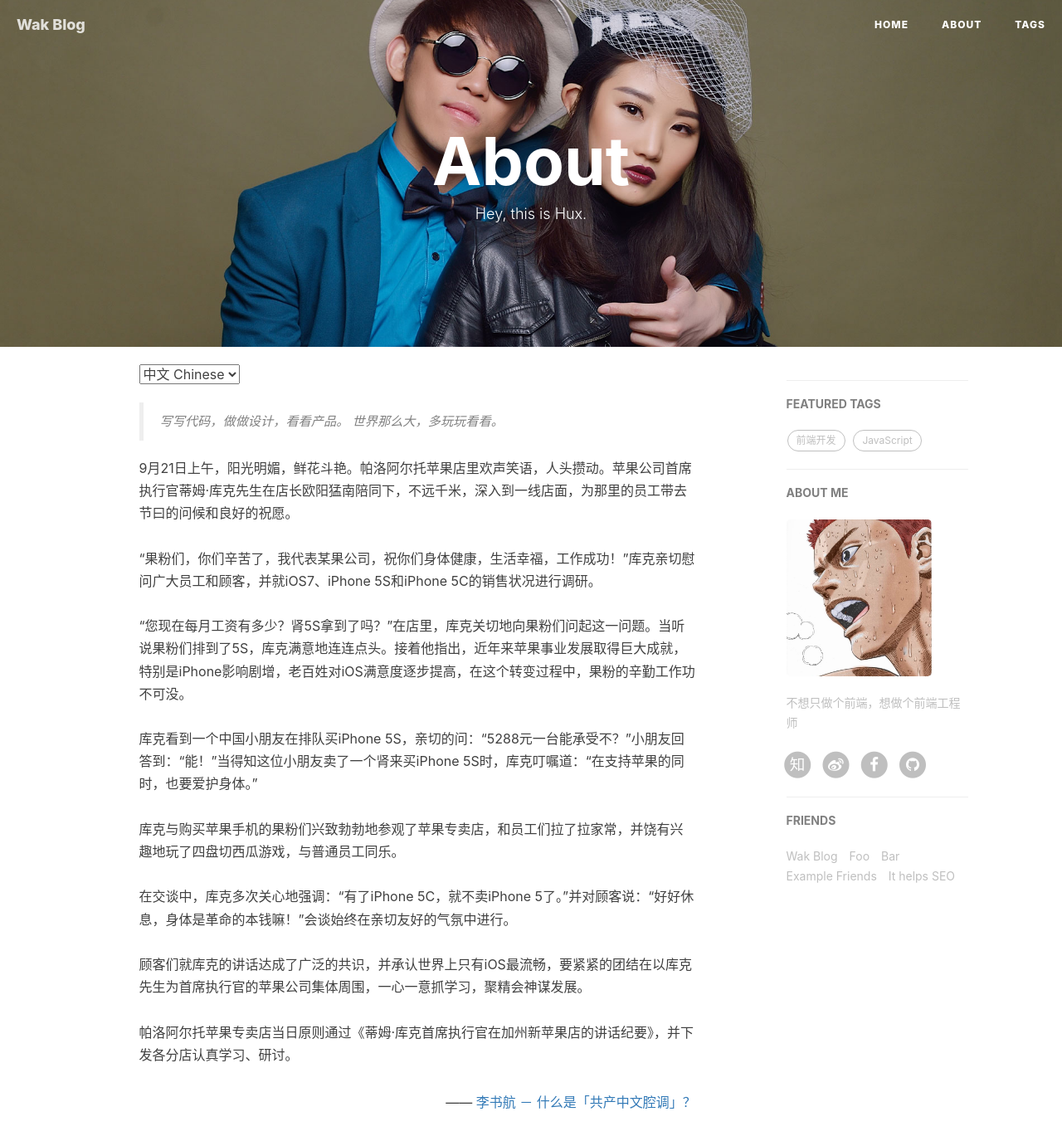
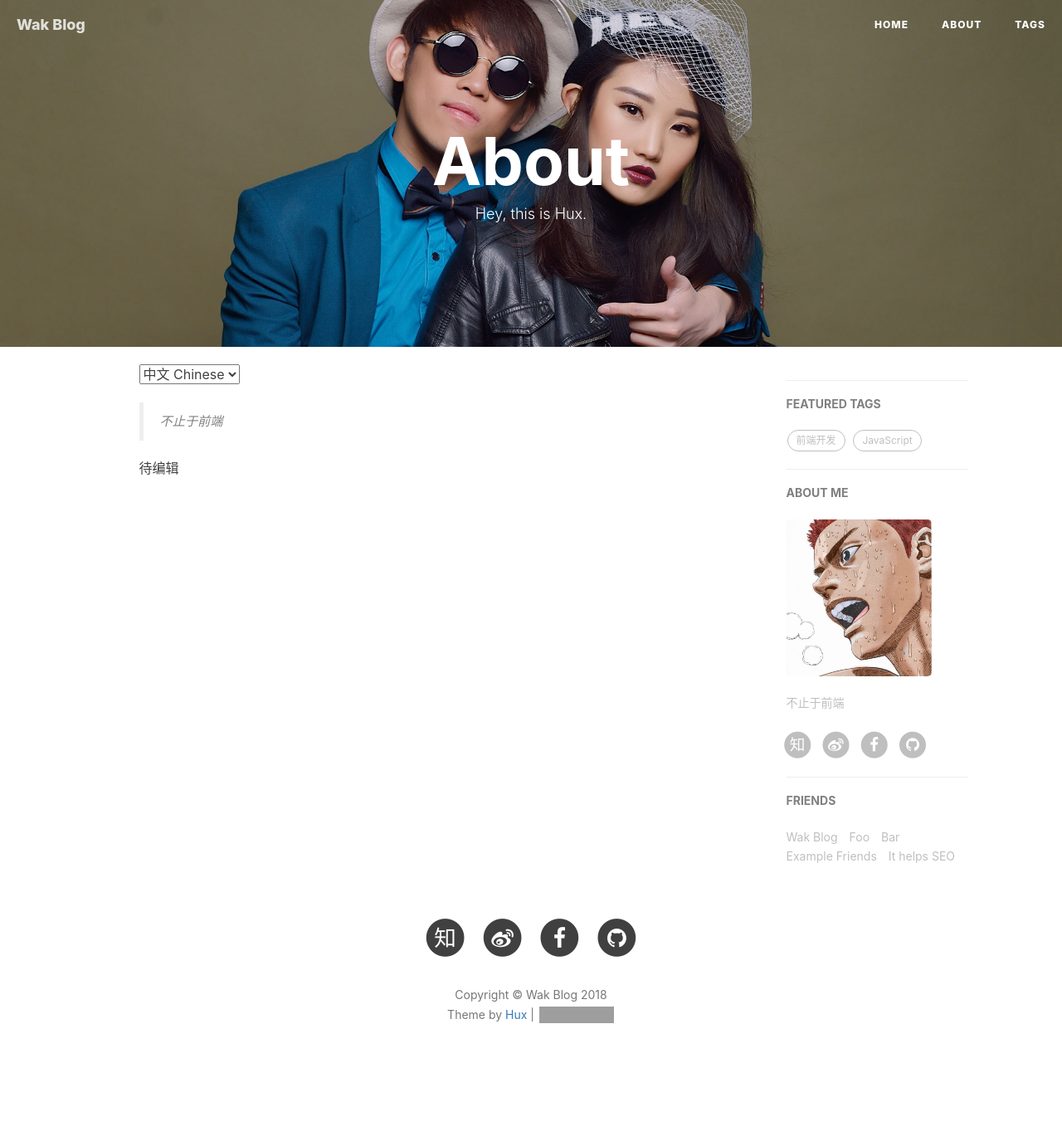
Before and after one commit to Jiansitewang/Jiansitewang.github.io, a Jekyll site: the page built from about.html, in a window 1280 px wide and 1400 px high. Shown: the top 1375 px of the window at 83% size. Built offline with Jekyll 4.4.1, drawn with Linux system fonts in a browser that asks for light colours; nearby versions of some CDN libraries; comment, search, counter and statistics services are not loaded; grey boxes are pictures that could not be loaded.

Commit message:
local review& about.html add

```diff
--- a/_config.yml
+++ b/_config.yml
@@ -68,7 +68,7 @@ ga_domain: huangxuan.me
 
 # Sidebar settings
 sidebar: true                           # whether or not using Sidebar.
-sidebar-about-description: "不想只做个前端，想做个前端工程师"
+sidebar-about-description: "不止于前端"
 sidebar-avatar: /img/avatar-Wak.jpg      # use absolute URL, seeing it's used in both `/` and `/about/`
 
 
--- a/_layouts/post.html
+++ b/_layouts/post.html
@@ -52,7 +52,7 @@ layout: default
                 <hr>
 
                 {% if site.duoshuo_share && site.duoshuo_username %}
-                <!-- 多说 Share start -->
+                <!-- Gitalk Share start -->
                 </style>
                 <div class="ds-share"
                     style="text-align: right"
--- a/about.html
+++ b/about.html
@@ -14,35 +14,17 @@ header-img: "img/about-bg.jpg"
 <!-- Chinese Version -->
 <div class="zh post-container">
     <blockquote>
-        写写代码，做做设计，看看产品。
-        世界那么大，多玩玩看看。
+        不止于前端
     </blockquote>
-    9月21日上午，阳光明媚，鲜花斗艳。帕洛阿尔托苹果店里欢声笑语，人头攒动。苹果公司首席执行官蒂姆·库克先生在店长欧阳猛南陪同下，不远千米，深入到一线店面，为那里的员工带去节曰的问候和良好的祝愿。<br><br>“果粉们，你们辛苦了，我代表某果公司，祝你们身体健康，生活幸福，工作成功！”库克亲切慰问广大员工和顾客，并就iOS7、iPhone 5S和iPhone 5C的销售状况进行调研。 <br><br>“您现在每月工资有多少？肾5S拿到了吗？”在店里，库克关切地向果粉们问起这一问题。当听说果粉们排到了5S，库克满意地连连点头。接着他指出，近年来苹果事业发展取得巨大成就，特别是iPhone影响剧增，老百姓对iOS满意度逐步提高，在这个转变过程中，果粉的辛勤工作功不可没。<br><br>库克看到一个中国小朋友在排队买iPhone 5S，亲切的问：“5288元一台能承受不？”小朋友回答到：“能！”当得知这位小朋友卖了一个肾来买iPhone 5S时，库克叮嘱道：“在支持苹果的同时，也要爱护身体。”<br><br>库克与购买苹果手机的果粉们兴致勃勃地参观了苹果专卖店，和员工们拉了拉家常，并饶有兴趣地玩了四盘切西瓜游戏，与普通员工同乐。<br><br>在交谈中，库克多次关心地强调：“有了iPhone 5C，就不卖iPhone 5了。”并对顾客说：“好好休息，身体是革命的本钱嘛！”会谈始终在亲切友好的气氛中进行。<br><br>顾客们就库克的讲话达成了广泛的共识，并承认世界上只有iOS最流畅，要紧紧的团结在以库克先生为首席执行官的苹果公司集体周围，一心一意抓学习，聚精会神谋发展。<br>
-    <br>帕洛阿尔托苹果专卖店当日原则通过《蒂姆·库克首席执行官在加州新苹果店的讲话纪要》，并下发各分店认真学习、研讨。
-
-    <p style="text-align:right;">
-        —— <a href="http://www.zhihu.com/question/19687065">李书航 － 什么是「共产中文腔调」？ </a>
-    </p>
+    待编辑
 
 </div>
 
 <!-- English Version -->
 <div class="en post-container">
     <blockquote>
-        Designer or Engineer, things in between.
+        More than Front end
     </blockquote>
-
-    <p>
-        Your work is going to fill a large part of your life, and the only way to be truly satisfied is to do what you believe is great work. And the only way to do great work is to love what you do. If you haven’t found it yet, keep looking. Don’t settle. As with all matters of the heart, you’ll know when you find it.
-    </p>
-
-    <p>
-    If you want to live your life in a creative way, as an artist, you have to not look back too much. You have to be willing to take whatever you’ve done and whoever you were and throw them away.
-    </p>
-
-    <p style="text-align:right;">
-    -- Steve Jobs
-    </p>
 
 </div>
 
```
Also changed, not shown: 1 other file.
